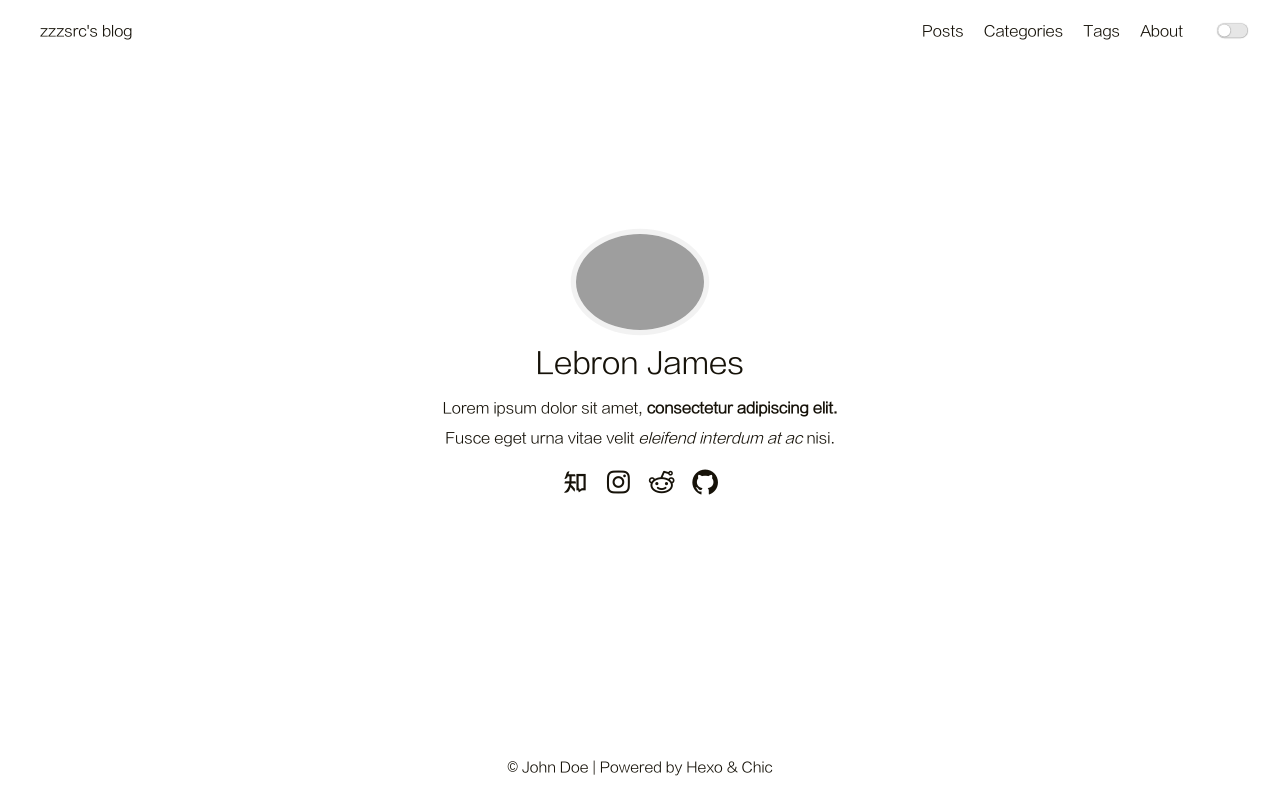
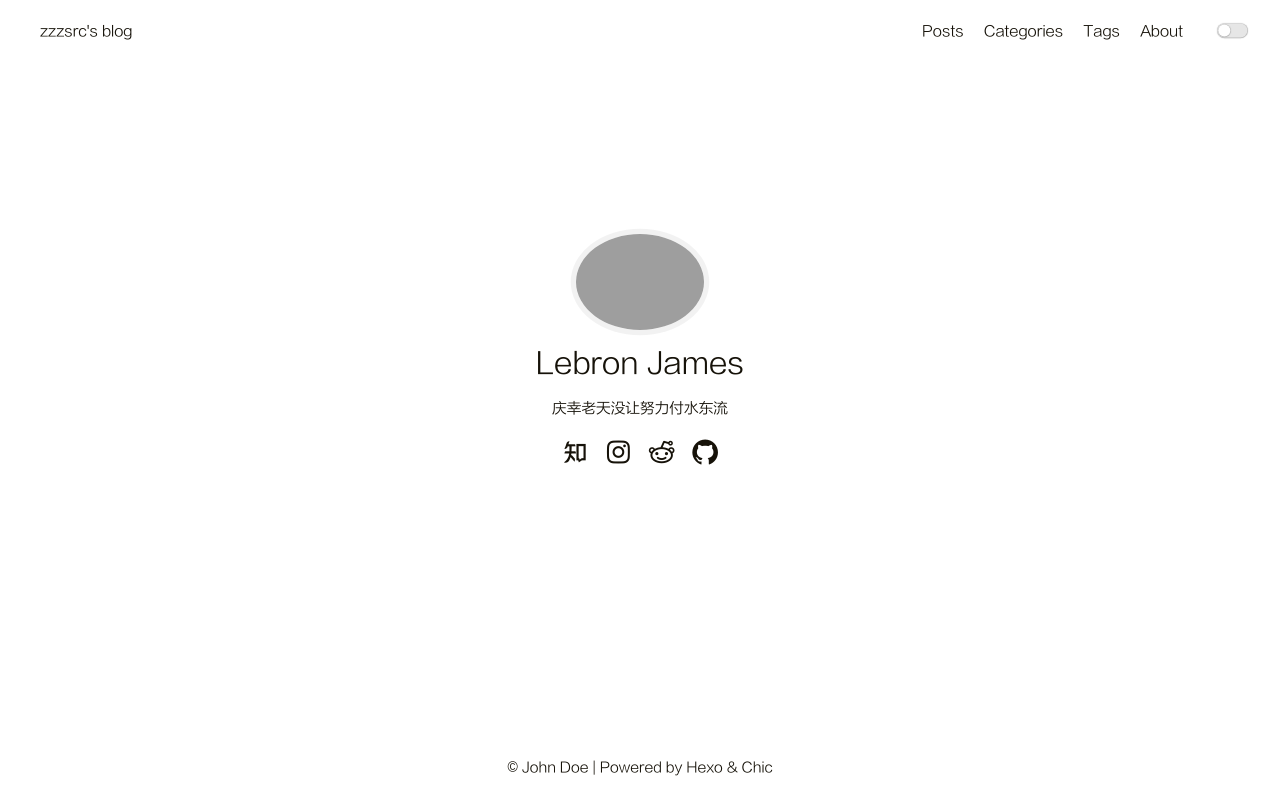
Before and after one commit to kim23-pg1/kim23-pg1.github.io, a plain HTML site: page index.html in a window 1280 px wide. Drawn offline with Linux system fonts and the light colour scheme; grey boxes are pictures that could not be loaded.

Commit message:
Site updated: 2021-01-18 14:31:52

```diff
--- a/index.html
+++ b/index.html
@@ -111,7 +111,7 @@
             <a href="/archives"><img src="/image/avatar.jpeg"></a>
         </div>
         <div class="nickname">Lebron James</div>
-        <div class="description"><p>Lorem ipsum dolor sit amet, <strong>consectetur adipiscing elit.</strong> <br>Fusce eget urna vitae velit <em>eleifend interdum at ac</em> nisi.</p>
+        <div class="description"><p>庆幸老天没让努力付水东流</p>
 </div>
         <div class="links">
 
```
Also changed, not shown: image/1.jpeg (added), 1 other file.
